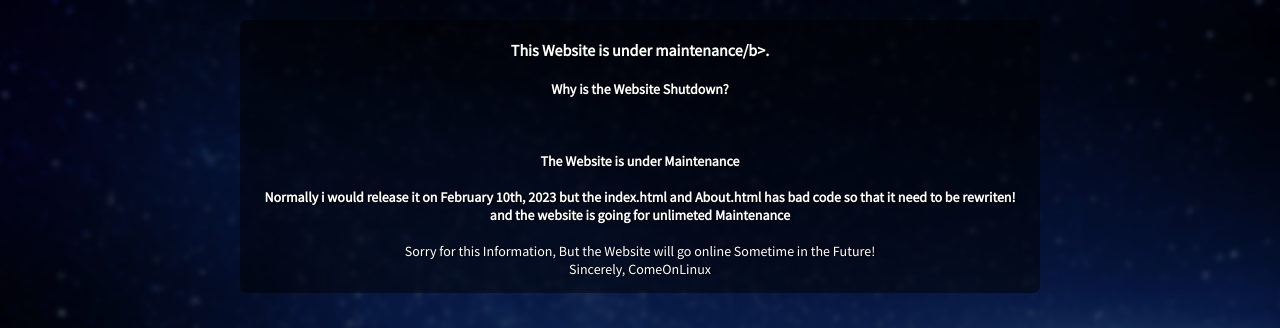
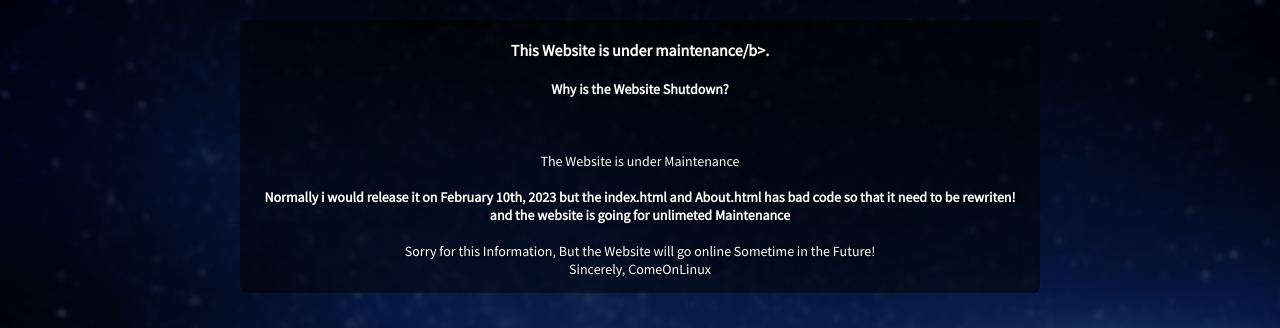
Before and after one commit to WishiiTelly/comeonlinux.github.io, a plain HTML site: page index.html in a window 1280 px wide. Shown: the top 328 px of the page. Drawn offline with Linux system fonts and the light colour scheme.

Commit message:
Update index.html

```diff
--- a/index.html
+++ b/index.html
@@ -28,7 +28,7 @@
 															<br><br>
                                                             <b></b>
                                                             <br><br>
-															<b>The Website is under Maintenance</b>
+															The Website is under Maintenance
 															<br><br>
 															<b>Normally i would release it on February 10th, 2023 but the index.html and About.html has bad code so that it need to be rewriten! and the website is going for unlimeted Maintenance</b>
 															<br><br>
```
